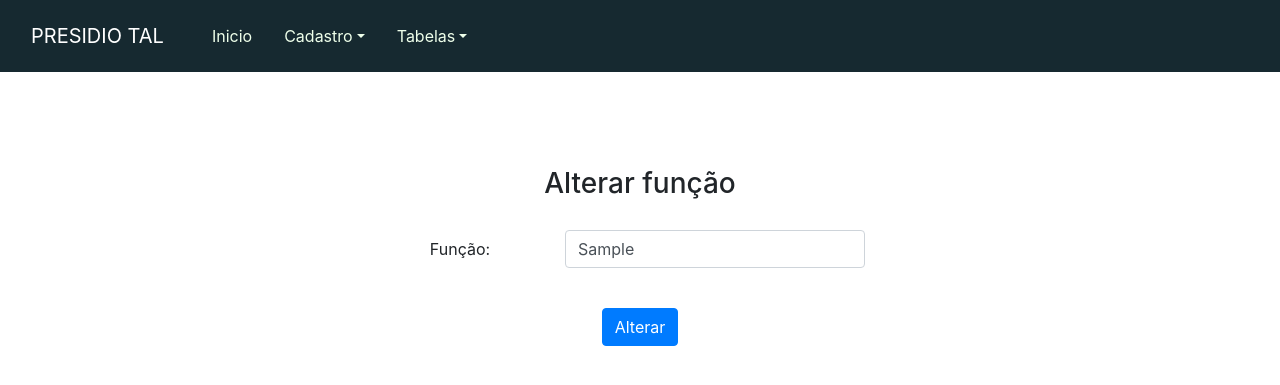
After one commit to joaovictor74/programa-meta, a PHP site: page /paginas/altera_funcao.php?id=1 in a window 1280 px wide. The commit adds this page. Shown: the top 385 px of the page. Run offline with PHP 8.4, Linux system fonts and the light colour scheme; tables that the repository leaves empty hold one stand-in row (values such as "Sample post").

Commit message:
Adicionando Botao e funcionalidade altera e Delete

```diff
--- /dev/null
+++ b/paginas/altera_funcao.php
@@ -0,0 +1,35 @@
+<?php
+require_once "cabecalho.php";
+require_once "funcoes.php";
+
+$id = $_GET["id"];
+$tab = "funcao";
+$funcao = buscarLinha($con,$tab,$id);
+?>
+<form class="form-horizontal"  action="../banco/altera_funcao.php" method="post">
+    <fieldset>
+        <!-- Legenda Cadastro-->
+        <div class="row">
+            <div class="offset-md-2 col-md-8">
+                <div class="page-header">
+                    <h3 class="text-center" style="white-space:nowrap; margin-bottom:30px">Alterar função</h3>
+                </div>
+            </div>
+        </div>
+        <!-- Form Matricula do Local-->
+        <div class="form-group form-inline" >
+            <label class="offset-md-3 col-md-2" for="local_id" >Função:</label>
+            <div class="col-md-2">
+                <input value="<?=$funcao["funcao"]?>" id="local_id" name="funcao" type="text" class="form-control" required=""  placeholder="Nome da Funcao" maxlength="100" style="width: 300px;">
+            </div>
+        </div>
+        <input type="hidden" value="<?=$id?>" name="id">
+        <!-- Form Botão de Inserir-->
+        <div class="form-group">
+            <label class="col-md-4 control-label" for="altera_id"></label>
+            <div class="offset-md-2 col-md-8">
+                <input type="submit" id="altera_id" class="btn btn-primary" value="Alterar">
+            </div>
+        </div>
+    </fieldset>
+</form>
--- a/paginas/funcoes.php
+++ b/paginas/funcoes.php
@@ -1,4 +1,5 @@
 <?php
+
 //Sequencia do banco `agente`(id,`matricula`, `nome`, `funcao`, `local`)
 function listaTabelaAgente($con){
     $selecao = "SELECT * FROM `agente`";
@@ -41,11 +42,16 @@ function listaTabelaFuncoes($con)
         exit;
     }
     while ($var = mysqli_fetch_row($resultado)) {
+        $id    = $var[0];
         $funcao = $var[1];
-        echo "<tr>" . "<td>" . $funcao . "</td>"."</tr>";
+        echo "<tr>";
+        echo "<td>".$funcao."</td>";
+        echo "<td>"."<a href='altera_funcao.php?id=$id' class='btn btn-primary' style='margin-right:3px'>"."Alterar"."</a>";
+        echo        "<a href='remove_linha.php?id=$id&&linha=funcao' class='btn btn-danger'>"."Deletar"."</a>"."</td>";
+        echo "</tr>";
     }
 }
-//Sequencia do banco`Funcao`(id,`local`)
+//Sequencia do banco`local`(id,`local`)
 function listaTabelaLocais($con){
     $selecao = "SELECT * FROM `local`";
     $resultado = mysqli_query($con,$selecao);
@@ -54,9 +60,13 @@ function listaTabelaLocais($con){
 
     }
     while($var = mysqli_fetch_row($resultado)) {
-        $local     = $var[1];
-
-        echo "<tr>"."<td>".$local."</td>"."</tr>";
+        $id     = $var[0];
+        $local = $var[1];
+        echo "<tr>";
+        echo "<td>".$local."</td>";
+        echo "<td>"."<a href='altera_local.php?id=$id' class='btn btn-primary' style='margin-right:3px'>"."Alterar"."</a>";
+        echo        "<a href='remove_linha.php?id=$id&&linha=local' class='btn btn-danger'>"."Deletar"."</a>"."</td>";
+        echo "</tr>";
     }
 }
 //Funcao de listagem do select dos forms de funcoes e locais
@@ -73,3 +83,15 @@ function listaSelect($con,$tabela){
         echo "<option value=$selecao>$selecao</option>";
     }
 }
+
+//funcao deletar
+function deletar($con,$tabela,$linha,$id){
+    $resp = mysqli_query($con,"DELETE FROM `$tabela` WHERE `$linha`.`id` = $id");
+    return $resp;
+}
+//funcao buscar
+function buscarLinha($con,$tabela,$id){
+    $query = "SELECT * FROM `$tabela` WHERE id = $id";
+    $resp  = mysqli_query($con,$query);
+    return mysqli_fetch_assoc($resp);
+}
```
Also changed, not shown: paginas/local_tabela.php (deleted, +0 -29 lines).
